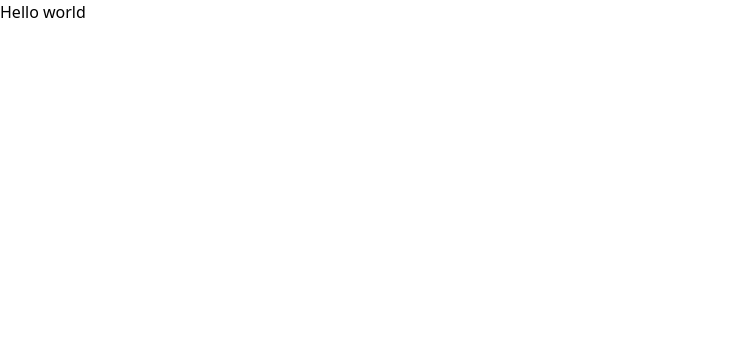
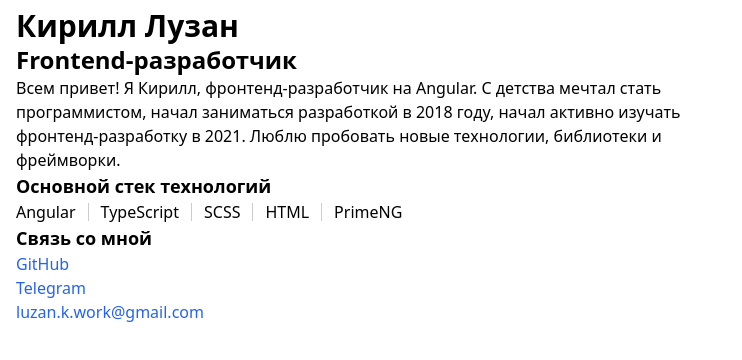
Before and after one commit to Yota002/yota002.github.io, an Astro site: page / in a window 1280 px wide. Shown: the whole page, without its empty margins (0-742 px from the left). Built offline with nearby package versions, Linux system fonts and the light colour scheme; Astro itself is replaced by a stand-in of ours.

Commit message:
Base info

```diff
--- a/package.json
+++ b/package.json
@@ -13,6 +13,7 @@
     "@astrojs/mdx": "^0.19.0",
     "@astrojs/tailwind": "^3.1.1",
     "astro": "^2.3.2",
+    "sass": "^1.62.1",
     "tailwindcss": "^3.3.2"
   }
 }
--- a/src/layouts/Layout.astro
+++ b/src/layouts/Layout.astro
@@ -1,11 +1,3 @@
----
-export interface Props {
-  title: string;
-}
-
-const { title } = Astro.props;
----
-
 <!DOCTYPE html>
 <html lang="en">
   <head>
@@ -13,14 +5,9 @@ const { title } = Astro.props;
     <meta name="viewport" content="width=device-width" />
     <link rel="icon" type="image/svg+xml" href="/favicon.svg" />
     <meta name="generator" content={Astro.generator} />
-    <title>{title} · Кирилл Лузан</title>
+    <title>Frontend-разработчик · Кирилл Лузан</title>
   </head>
   <body>
     <slot />
   </body>
 </html>
-<style is:global>
-  html {
-    font-family: system-ui, sans-serif;
-  }
-</style>
--- a/src/pages/index.astro
+++ b/src/pages/index.astro
@@ -1,7 +1,59 @@
 ---
 import Layout from "../layouts/Layout.astro";
+
+const contacts = [
+  { label: "GitHub", href: "https://github.com/Yota002" },
+  { label: "Telegram", href: "https://t.me/yota404" },
+  { label: "luzan.k.work@gmail.com", href: "mailto:luzan.k.work@gmail.com" },
+];
+
+const tech = ["Angular", "TypeScript", "SCSS", "HTML", "PrimeNG"];
 ---
 
 <Layout title="Главная">
-  <main>Hello world</main>
+  <main class="max-w max-w-2xl mx-4 my-2">
+    <h1 class="font-bold text-3xl">Кирилл Лузан</h1>
+    <h2 class="font-semibold text-2xl">Frontend-разработчик</h2>
+    <p>
+      Всем привет! Я Кирилл, фронтенд-разработчик на Angular. С детства мечтал
+      стать программистом, начал заниматься разработкой в 2018 году, начал
+      активно изучать фронтенд-разработку в 2021. Люблю пробовать новые
+      технологии, библиотеки и фреймворки.
+    </p>
+    <h3 class="text-lg font-semibold">Основной стек технологий</h3>
+    <ul class="tech flex gap-3">
+      {tech.map((e) => <li>{e}</li>)}
+    </ul>
+    <h3 class="text-lg font-semibold">Связь со мной</h3>
+    <ul>
+      {
+        contacts.map((e) => (
+          <li>
+            <a
+              class="text-blue-600 hover:text-blue-300 transition-colors"
+              href={e.href}
+            >
+              {e.label}
+            </a>
+          </li>
+        ))
+      }
+    </ul>
+  </main>
 </Layout>
+<style type="scss">
+  .tech li:not(:first-of-type) {
+    position: relative;
+    padding-left: calc(0.75rem + 1px);
+    &::before {
+      content: "";
+      position: absolute;
+      height: 75%;
+      width: 1px;
+      left: 0;
+      top: 50%;
+      transform: translateY(-50%);
+      background-color: #ccc;
+    }
+  }
+</style>
```
Also changed, not shown: 1 other file.
